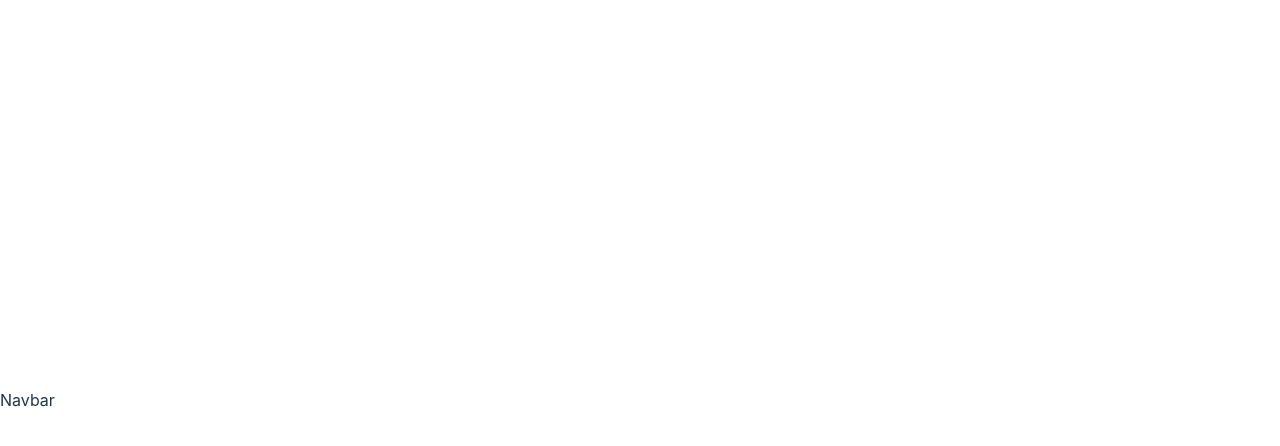
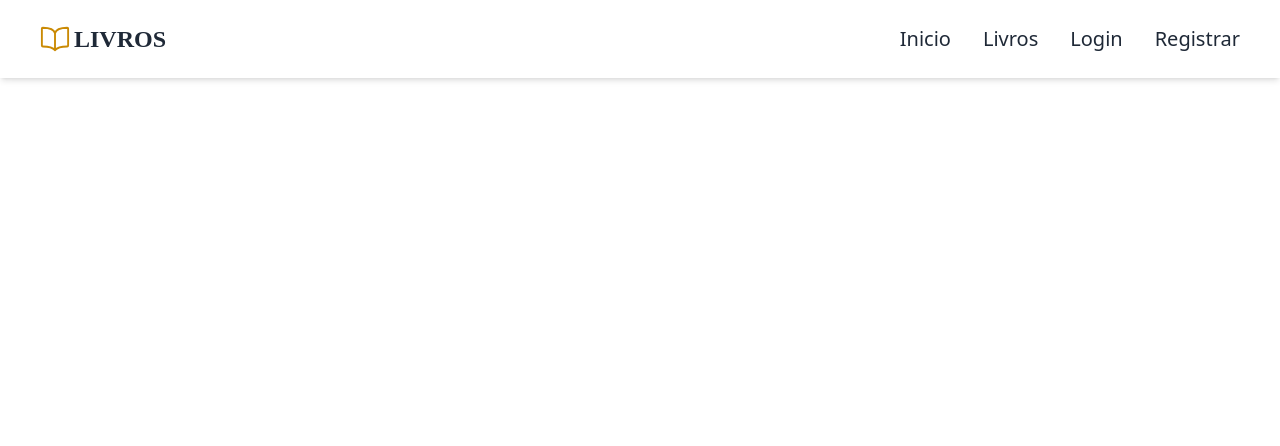
Before and after one commit to rogervalentim/study-mysql, a React (Vite) app in the folder web/: page /livros in a window 1280 px wide. Shown: the top 446 px of the page. Built offline with nearby package versions, Linux system fonts and the light colour scheme.

Commit message:
add navbar

```diff
--- a/web/index.html
+++ b/web/index.html
@@ -5,6 +5,14 @@
     <link rel="icon" type="image/svg+xml" href="/vite.svg" />
     <meta name="viewport" content="width=device-width, initial-scale=1.0" />
     <title>Vite + React</title>
+    <script
+      type="module"
+      src="https://unpkg.com/ionicons@5.5.2/dist/ionicons/ionicons.esm.js"
+    ></script>
+    <script
+      nomodule
+      src="https://unpkg.com/ionicons@5.5.2/dist/ionicons/ionicons.js"
+    ></script>
   </head>
   <body>
     <div id="root"></div>
--- /dev/null
+++ b/web/postcss.config.cjs
@@ -0,0 +1,6 @@
+module.exports = {
+  plugins: {
+    tailwindcss: {},
+    autoprefixer: {},
+  },
+}
--- a/web/src/App.jsx
+++ b/web/src/App.jsx
@@ -1,12 +1,28 @@
 import * as React from "react";
+import { BrowserRouter, Routes, Route } from 'react-router-dom';
 
 import Navbar from "./components/Navbar";
 
+import Home from "./pages/Home";
+import Books from "./pages/Books";
+import Login from "./pages/Login";
+import Register from "./pages/Register";
+
+import "./styles/global.css";
+
 function App() {
   return (
-    <>
-      <Navbar />
-    </>
+    <div className="bg-blue">
+    <BrowserRouter>
+     <Navbar />
+     <Routes>
+      <Route path="/" element={<Home />} />
+      <Route path="/livros" element={<Books />} />
+      <Route path="/login" element={<Login />} />
+      <Route path="/registrar" element={<Register />} />
+      </Routes>
+      </BrowserRouter>
+    </div>
   );
 }
 
--- a/web/src/components/Navbar.jsx
+++ b/web/src/components/Navbar.jsx
@@ -1,9 +1,67 @@
-import React from 'react'
+import { useState } from "react";
+import { GiHamburgerMenu } from "react-icons/gi";
+import { GrClose } from "react-icons/gr";
+
+import { Link } from "react-router-dom";
 
 const Navbar = () => {
+  const [open, setOpen] = useState(false);
   return (
-    <div>Navbar</div>
-  )
-}
+    <nav className="shadow-md w-full fixed top-0 left-0">
+      <div className="md:flex justify-between bg-white py-4 md:px-10 px-7">
+        <div className="font-bold text-2xl cursor-pointer flex items-center font-[Poppins] text-gray-800">
+          <span className="text-3xl text-yellow-600 mr-1 pt-2">
+            <ion-icon name="book-outline"></ion-icon>
+          </span>
+          LIVROS
+        </div>
+        <div
+          onClick={() => setOpen(!open)}
+          className="text-3xl absolute right-8 top-6 cursor-pointer md:hidden"
+        >
+          {open ? <GrClose /> : <GiHamburgerMenu />}
+        </div>
+        <ul
+          className={`md:flex md:items-center md:pb-0 pb-12 absolute md:static bg-white md:z-auto z-[-1] left-0 w-full md:w-auto md:pl-0 pl-9 transition-all duration-500 ease-in ${
+            open ? "top-20" : "top-[-490px]"
+          }`}
+        >
+          <li className="md:ml-8 text-xl md:my-0 my-7 ">
+            <Link
+              className="text-gray-800 hover:text-gray-400 duration-500"
+              to="/"
+            >
+              Inicio
+            </Link>
+          </li>
+          <li className="md:ml-8 text-xl md:my-0 my-7 ">
+            <Link
+              className="text-gray-800 hover:text-gray-400 duration-500"
+              to="/livros"
+            >
+              Livros
+            </Link>
+          </li>
+          <li className="md:ml-8 text-xl md:my-0 my-7 ">
+            <Link
+              className="text-gray-800 hover:text-gray-400 duration-500"
+              to="/login"
+            >
+              Login
+            </Link>
+          </li>
+          <li className="md:ml-8 text-xl md:my-0 my-7 ">
+            <Link
+              className="text-gray-800 hover:text-gray-400 duration-500"
+              to="/registrar"
+            >
+              Registrar
+            </Link>
+          </li>
+        </ul>
+      </div>
+    </nav>
+  );
+};
 
-export default Navbar
+export default Navbar;
--- a/web/src/index.css
+++ b/web/src/index.css
@@ -1,69 +1,5 @@
-:root {
-  font-family: Inter, system-ui, Avenir, Helvetica, Arial, sans-serif;
-  line-height: 1.5;
-  font-weight: 400;
-
-  color-scheme: light dark;
-  color: rgba(255, 255, 255, 0.87);
-  background-color: #242424;
-
-  font-synthesis: none;
-  text-rendering: optimizeLegibility;
-  -webkit-font-smoothing: antialiased;
-  -moz-osx-font-smoothing: grayscale;
-  -webkit-text-size-adjust: 100%;
+* {
+  margin: 0;
+  padding: 0;
+  box-sizing: border-box;
 }
-
-a {
-  font-weight: 500;
-  color: #646cff;
-  text-decoration: inherit;
-}
-a:hover {
-  color: #535bf2;
-}
-
-body {
-  margin: 0;
-  display: flex;
-  place-items: center;
-  min-width: 320px;
-  min-height: 100vh;
-}
-
-h1 {
-  font-size: 3.2em;
-  line-height: 1.1;
-}
-
-button {
-  border-radius: 8px;
-  border: 1px solid transparent;
-  padding: 0.6em 1.2em;
-  font-size: 1em;
-  font-weight: 500;
-  font-family: inherit;
-  background-color: #1a1a1a;
-  cursor: pointer;
-  transition: border-color 0.25s;
-}
-button:hover {
-  border-color: #646cff;
-}
-button:focus,
-button:focus-visible {
-  outline: 4px auto -webkit-focus-ring-color;
-}
-
-@media (prefers-color-scheme: light) {
-  :root {
-    color: #213547;
-    background-color: #ffffff;
-  }
-  a:hover {
-    color: #747bff;
-  }
-  button {
-    background-color: #f9f9f9;
-  }
-}
--- /dev/null
+++ b/web/src/pages/Books.jsx
@@ -0,0 +1,11 @@
+import React from 'react'
+
+const Books = () => {
+  return (
+    <div className="bg-blue w-full">
+      <h1>Books</h1>
+    </div>
+  )
+}
+
+export default Books
--- /dev/null
+++ b/web/src/pages/Home.jsx
@@ -0,0 +1,11 @@
+import React from 'react'
+
+const Home = () => {
+  return (
+    <div className="flex justify-center">
+    <h1 className="text-black">OLÁ</h1>
+    </div>
+  )
+}
+
+export default Home;
--- /dev/null
+++ b/web/src/pages/Login.jsx
@@ -0,0 +1,9 @@
+import React from 'react'
+
+const Login = () => {
+  return (
+    <div>Login</div>
+  )
+}
+
+export default Login
--- /dev/null
+++ b/web/src/pages/Register.jsx
@@ -0,0 +1,9 @@
+import React from 'react'
+
+const Register = () => {
+  return (
+    <div>Register</div>
+  )
+}
+
+export default Register
--- /dev/null
+++ b/web/src/styles/global.css
@@ -0,0 +1,3 @@
+@tailwind base;
+@tailwind utilities;
+@tailwind components;
--- /dev/null
+++ b/web/tailwind.config.cjs
@@ -0,0 +1,12 @@
+/** @type {import('tailwindcss').Config} */
+module.exports = {
+  content: [
+    "./index.html",
+    "./src/**/*.{js,ts,jsx,tsx}",
+  ],
+  theme: {
+    extend: {},
+  },
+  plugins: [],
+
+}
```
Also changed, not shown: web/package.json (+6 -1 lines), 1 other file (tests, documents, lock files or other folders).
